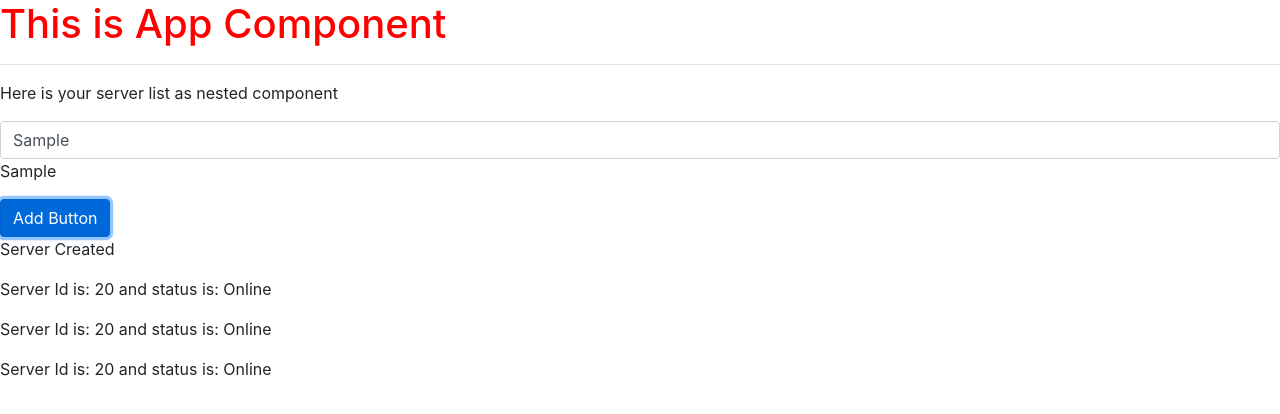
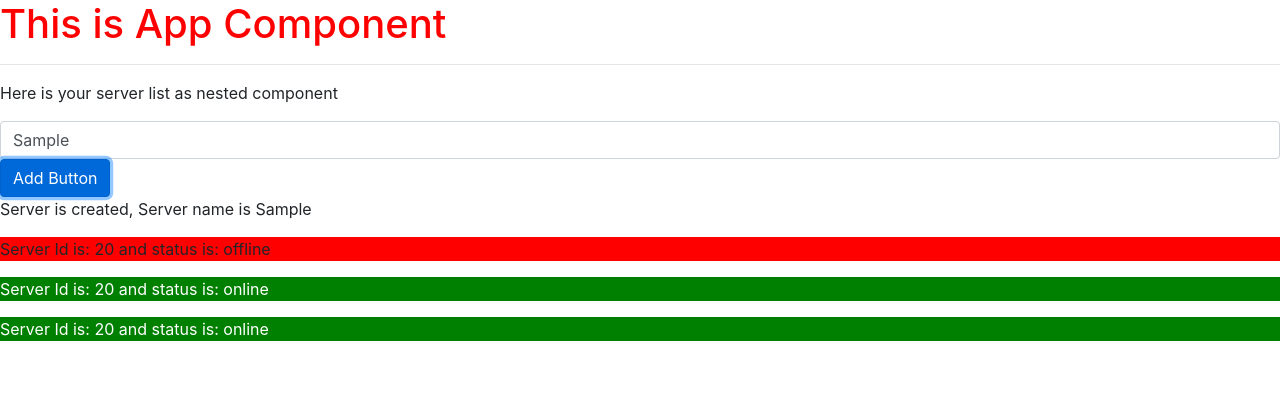
Before and after one commit to moshiurse/angular-practice, an Angular app: page / in a window 1280 px wide. Both pictures are taken after typing "Sample" into the empty fields and a click on the button "Add Button". Shown: the top 414 px of the page. Built offline with nearby package versions, Linux system fonts and the light colour scheme.

Commit message:
added Built in directive ngIf, ngStyle, ngClass, ngFor

```diff
--- a/src/app/server/server.component.html
+++ b/src/app/server/server.component.html
@@ -1 +1,5 @@
-<p>{{ 'Server' }} Id is: {{ serverId }} and status is: {{ getServerStatus() }}</p>
+<p
+[ngStyle]="{backgroundColor: getColor()}"
+[ngClass]="{online: serverStatus === 'online'}">
+    {{ 'Server' }} Id is: {{ serverId }} and status is: {{ getServerStatus() }}
+</p>
--- a/src/app/server/server.component.ts
+++ b/src/app/server/server.component.ts
@@ -2,13 +2,26 @@ import { Component } from '@angular/core';
 
 @Component({
     selector: 'app-server',
-    templateUrl: './server.component.html'
+    templateUrl: './server.component.html',
+    styles: [`
+    .online{
+        color: white;
+    }
+    `]
 })
 export class ServerComponent {
     serverId: number = 20;
     serverStatus: string = 'Online';
 
+    constructor(){
+        this.serverStatus = Math.random() > 0.5 ? 'offline' : 'online';
+    }
+
     getServerStatus(){
         return this.serverStatus;
     }
+
+    getColor(){
+        return this.serverStatus === 'online' ? 'green' : 'red';
+    }
 }
--- a/src/app/servers/servers.component.html
+++ b/src/app/servers/servers.component.html
@@ -3,10 +3,17 @@
 <!-- <input type="text" class="form-control" (input)="onUpdateServerName($event)"/> -->
 <!-- two way binding -->
 <input type="text" class="form-control" [(ngModel)]="serverName"/>
-<p>{{ serverName }}</p>
+<!-- <p>{{ serverName }}</p> -->
 <button class="btn btn-primary" [disabled]="!allowNewServer"
 (click)="onCreateServer()">Add Button</button>
-<p> {{ serverCreationStatus}} </p>
-<app-server></app-server>
-<app-server></app-server>
-<app-server></app-server>
+<!-- <p> {{ serverCreationStatus}} </p> -->
+<!-- ngIf Else  -->
+<!-- <p *ngIf="serverCreated; else noServer">Server is created, Server name is {{ serverName }}</p>
+<ng-template #noServer>
+    <p>
+        No server created.
+    </p>
+</ng-template> -->
+
+<p *ngIf="serverCreated">Server is created, Server name is {{ serverName }}</p>
+<app-server *ngFor="let server of servers"></app-server>
--- a/src/app/servers/servers.component.ts
+++ b/src/app/servers/servers.component.ts
@@ -13,6 +13,8 @@ export class ServersComponent implements OnInit {
   allowNewServer = false;
   serverCreationStatus = 'No Server Created';
   serverName = '';
+  serverCreated = false;
+  servers = ['myserver1', 'myserver2'];
   constructor() {
     setTimeout(() => {
       this.allowNewServer = true;
@@ -23,7 +25,9 @@ export class ServersComponent implements OnInit {
   }
 
   onCreateServer (){
-    this.serverCreationStatus = 'Server Created';
+    this.serverCreated = true;
+    this.servers.push(this.serverName);
+    this.serverCreationStatus = 'Server Created, Name is: ' + this.serverName;
   }
 
   onUpdateServerName(event: Event){
```
